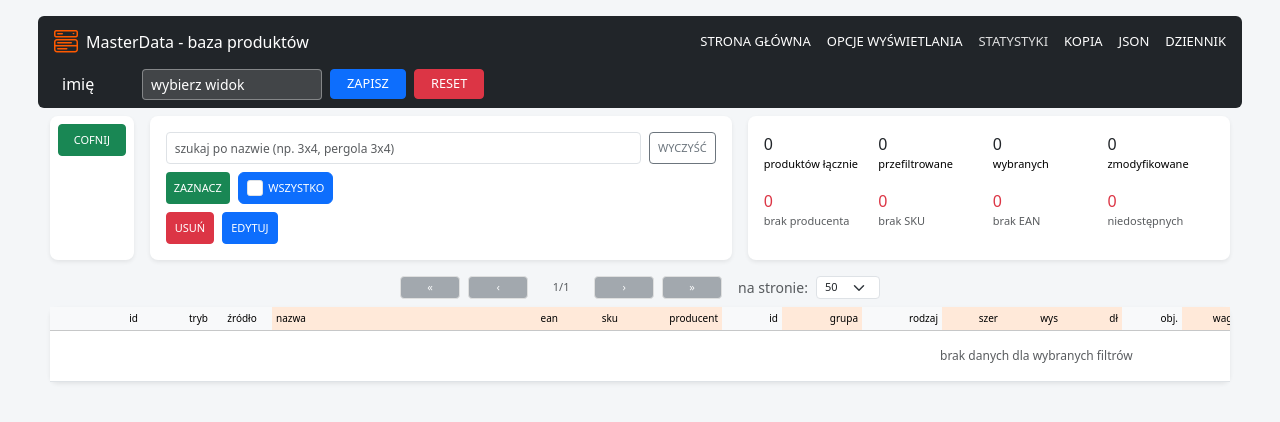
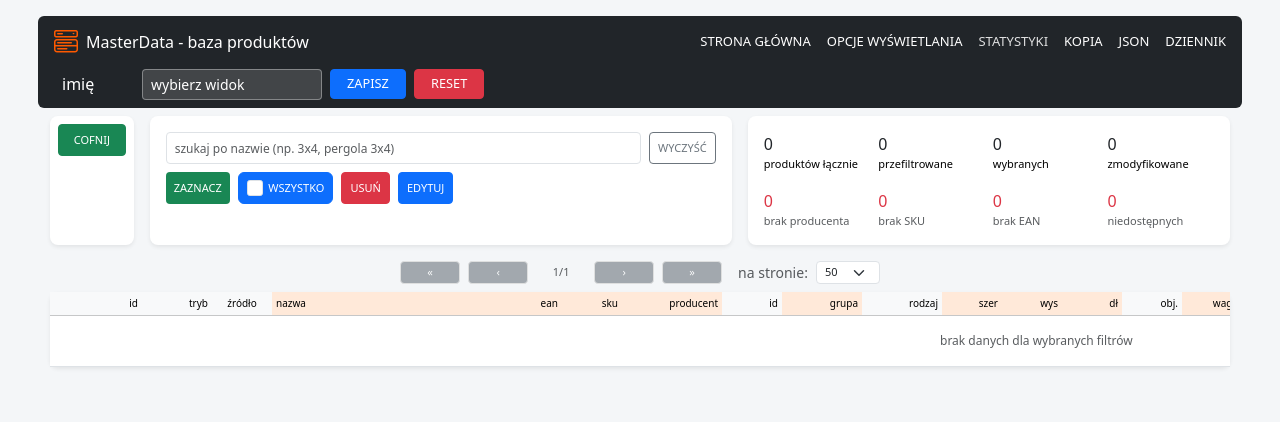
Before and after one commit to batgraf/masterdata, a Flask app: page / in a window 1280 px wide. Shown: the top 422 px of the page. Run offline with Flask 3, Linux system fonts and the light colour scheme; data that the repository does not hold is empty; some libraries are stand-ins or nearby versions.

Commit message:
zmiana 40: zaznacz wszystko usuń edytuj w jednej linii
Made-with: Cursor

```diff
--- a/templates/index.html
+++ b/templates/index.html
@@ -738,7 +738,7 @@
                   </button>
                 </div>
               </div>
-              <div class="col-12 col-6">
+              <div class="col-12">
                 <div class="d-flex align-items-center gap-2 flex-wrap">
                   <button type="button" id="selectAllRecordsBtn" class="btn btn-sm select-all-btn">
                     <span class="btn-text">zaznacz</span>
@@ -752,10 +752,6 @@
                       wszystko
                     </label>
                   </div>
-                </div>
-              </div>
-              <div class="col-12 col-6">
-                <div class="d-flex align-items-center gap-2 flex-wrap">
                   <button
                     type="button"
                     id="deleteSelectedBtn"
```
